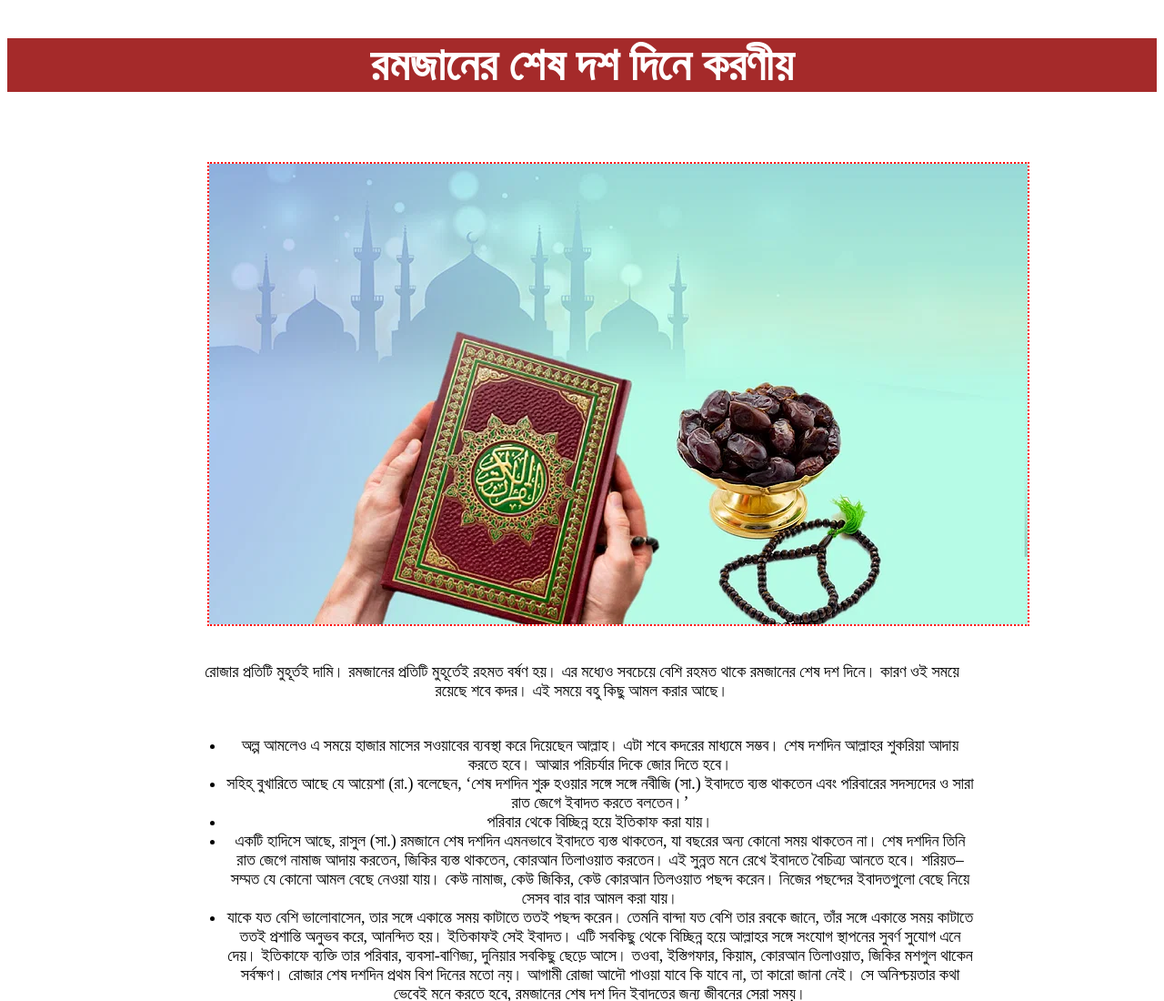
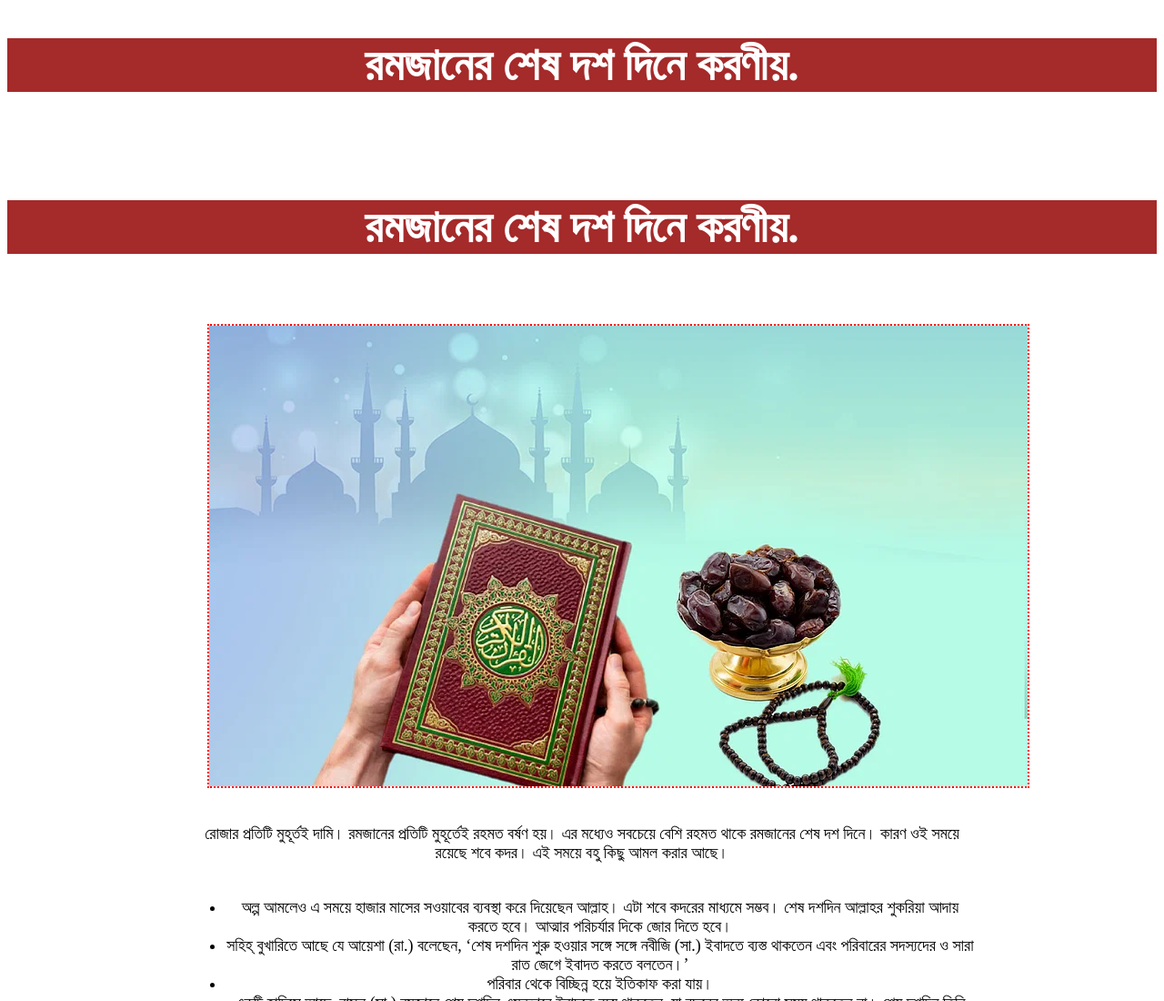
Before and after one commit to Rk-Tech-Leanring/first-project, a plain HTML site: page index.html in a window 1280 px wide. Shown: the top 1100 px of the page at 91% size. Drawn offline with Linux system fonts and the light colour scheme.

Commit message:
git learning

```diff
--- a/index.html
+++ b/index.html
@@ -52,7 +52,8 @@
 </head>
 <body>
     <section>
-        <h1 id="heading">রমজানের শেষ দশ দিনে করণীয়</h1><br><br>
+        <h1 id="heading">রমজানের শেষ দশ দিনে করণীয়.</h1><br><br>
+        <h1 id="heading">রমজানের শেষ দশ দিনে করণীয়.</h1><br><br>
 
         <img class="featuredimage" src="images/prothomalo-bangla_2023-04_b5c00b59-847e-4897-9c55-cba1922d1cbc_91249ddc-0798-4574-822c-4cf7c4b7cda7.webp" alt="Bangladesh_Test"> <br><br>
 
```
